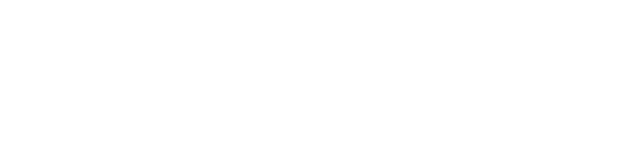
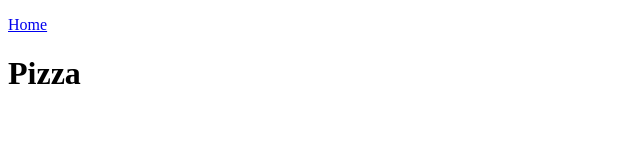
Before and after one commit to ajm20231/odin-recipes, a plain HTML site: page recipes/pizza.html in a window 1280 px wide. Shown: the whole page, without its empty margins (0-640 px from the left). Drawn offline with Linux system fonts and the light colour scheme.

Commit message:
Add heading and homepage link to pizza webpage

```diff
--- a/recipes/pizza.html
+++ b/recipes/pizza.html
@@ -6,6 +6,9 @@
     <title>Document</title>
 </head>
 <body>
-
+    <p>
+        <a href="../index.html">Home</a>
+    </p>
+    <h1>Pizza</h1>
 </body>
 </html>
```
